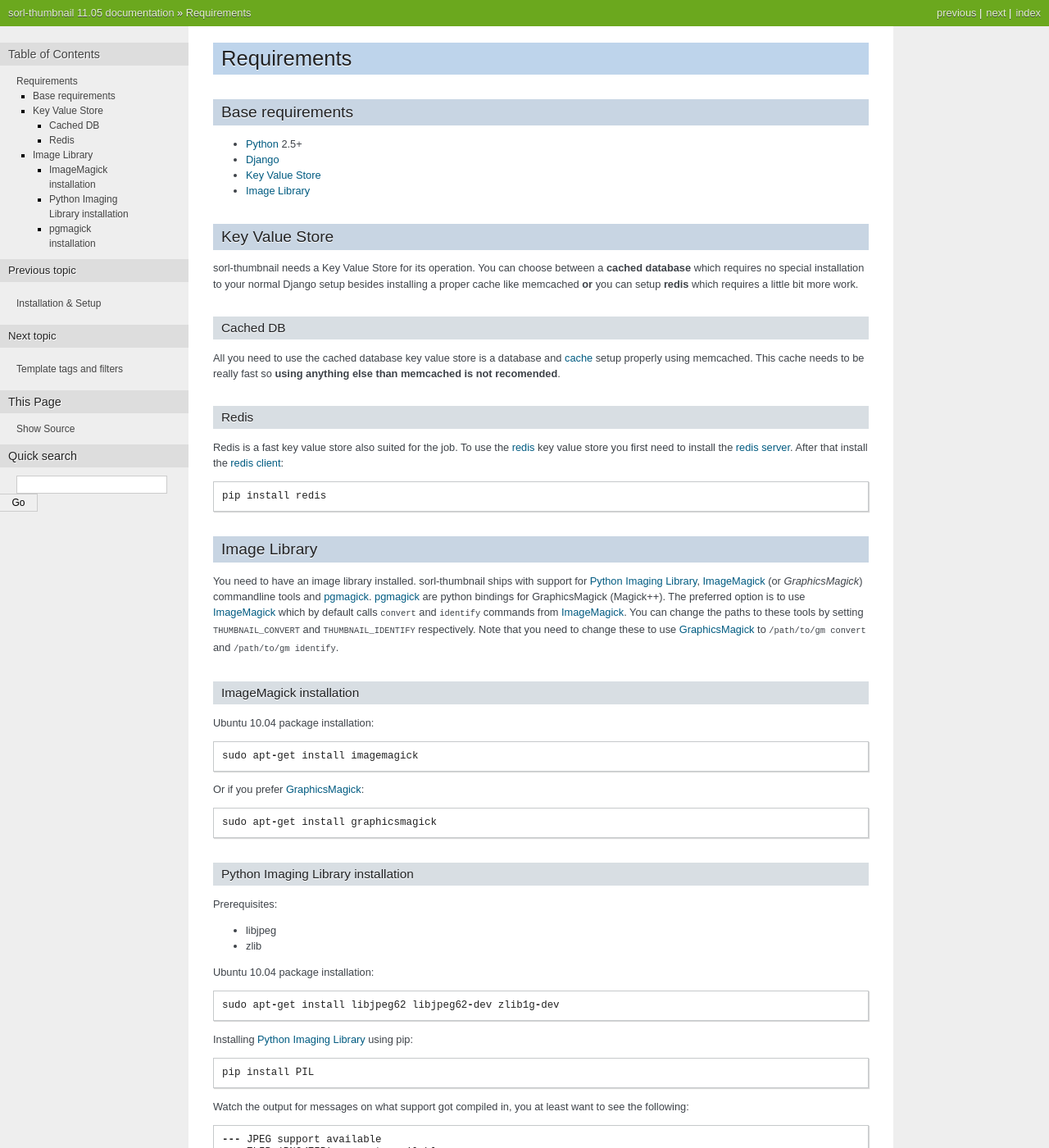
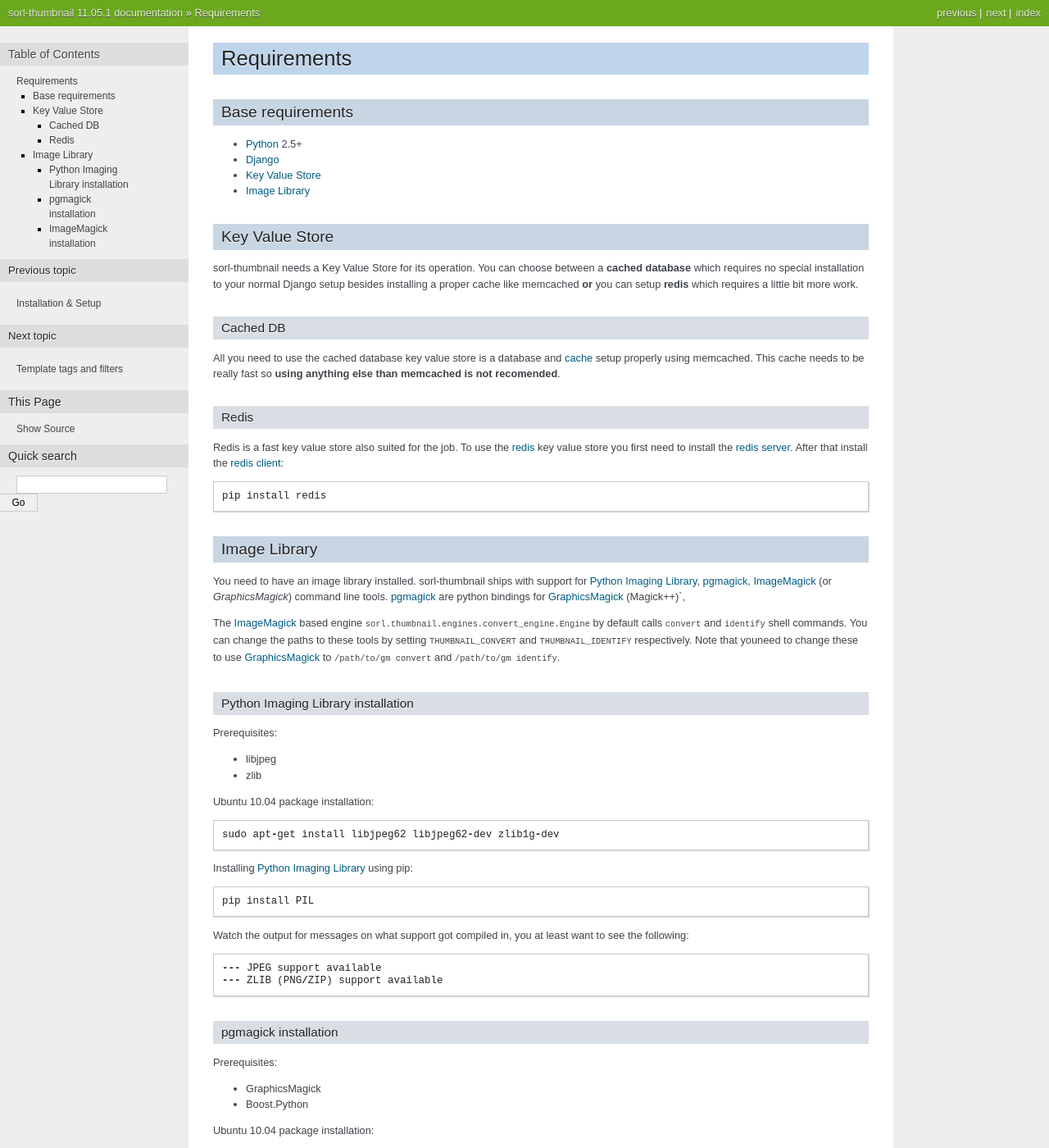
Before and after one commit to jazzband/sorl-thumbnail, a Sphinx documentation site: the page built from docs/requirements.rst, in a window 1280 px wide and 1400 px high. Shown: the whole window at 82% size. Built offline with Sphinx 7.4.7, drawn with Linux system fonts in a browser that asks for light colours; some of the changed text lies outside the part shown.

Commit message:
pgmagick missed some cmyk

```diff
--- a/docs/conf.py
+++ b/docs/conf.py
@@ -48,9 +48,9 @@
 # built documents.
 #
 # The short X.Y version.
-version = '11.05'
+version = '11.05.1'
 # The full version, including alpha/beta/rc tags.
-release = '11.05'
+release = '11.05.1'
 
 # The language for content autogenerated by Sphinx. Refer to documentation
 # for a list of supported languages.
--- a/docs/requirements.rst
+++ b/docs/requirements.rst
@@ -40,24 +40,15 @@
 Image Library
 =============
 You need to have an image library installed. sorl-thumbnail ships with support
-for `Python Imaging Library`_, `ImageMagick`_ (or `GraphicsMagick`) commandline
-tools and `pgmagick`_. `pgmagick`_ are python bindings for GraphicsMagick
-(Magick++). The preferred option is to use `ImageMagick`_ which by default calls
-``convert`` and ``identify`` commands from `ImageMagick`_. You can change the
+for `Python Imaging Library`_, `pgmagick`_, `ImageMagick`_ (or `GraphicsMagick`)
+command line tools. `pgmagick`_ are python bindings for `GraphicsMagick`_
+(Magick++)`,
+
+The `ImageMagick`_ based engine ``sorl.thumbnail.engines.convert_engine.Engine``
+by default calls ``convert`` and ``identify`` shell commands. You can change the
 paths to these tools by setting ``THUMBNAIL_CONVERT`` and ``THUMBNAIL_IDENTIFY``
-respectively. Note that you need to change these to use `GraphicsMagick`_ to
+respectively.  Note that youneed to change these to use `GraphicsMagick`_ to
 ``/path/to/gm convert`` and ``/path/to/gm identify``.
-
-ImageMagick installation
-------------------------
-Ubuntu 10.04 package installation::
-
-    sudo apt-get install imagemagick
-
-Or if you prefer `GraphicsMagick`_::
-
-    sudo apt-get install graphicsmagick
-
 
 Python Imaging Library installation
 -----------------------------------
--- a/setup.py
+++ b/setup.py
@@ -3,7 +3,7 @@
 
 setup(
     name='sorl-thumbnail',
-    version='11.05',
+    version='11.05.1',
     description='Thumbnails for Django',
     long_description=open('README.rst').read(),
     author='Mikko Hellsing',
```
Also changed, not shown: other parts of docs/requirements.rst (+10 -0 lines), docs/reference/settings.rst (+13 -14 lines), 1 other file.
